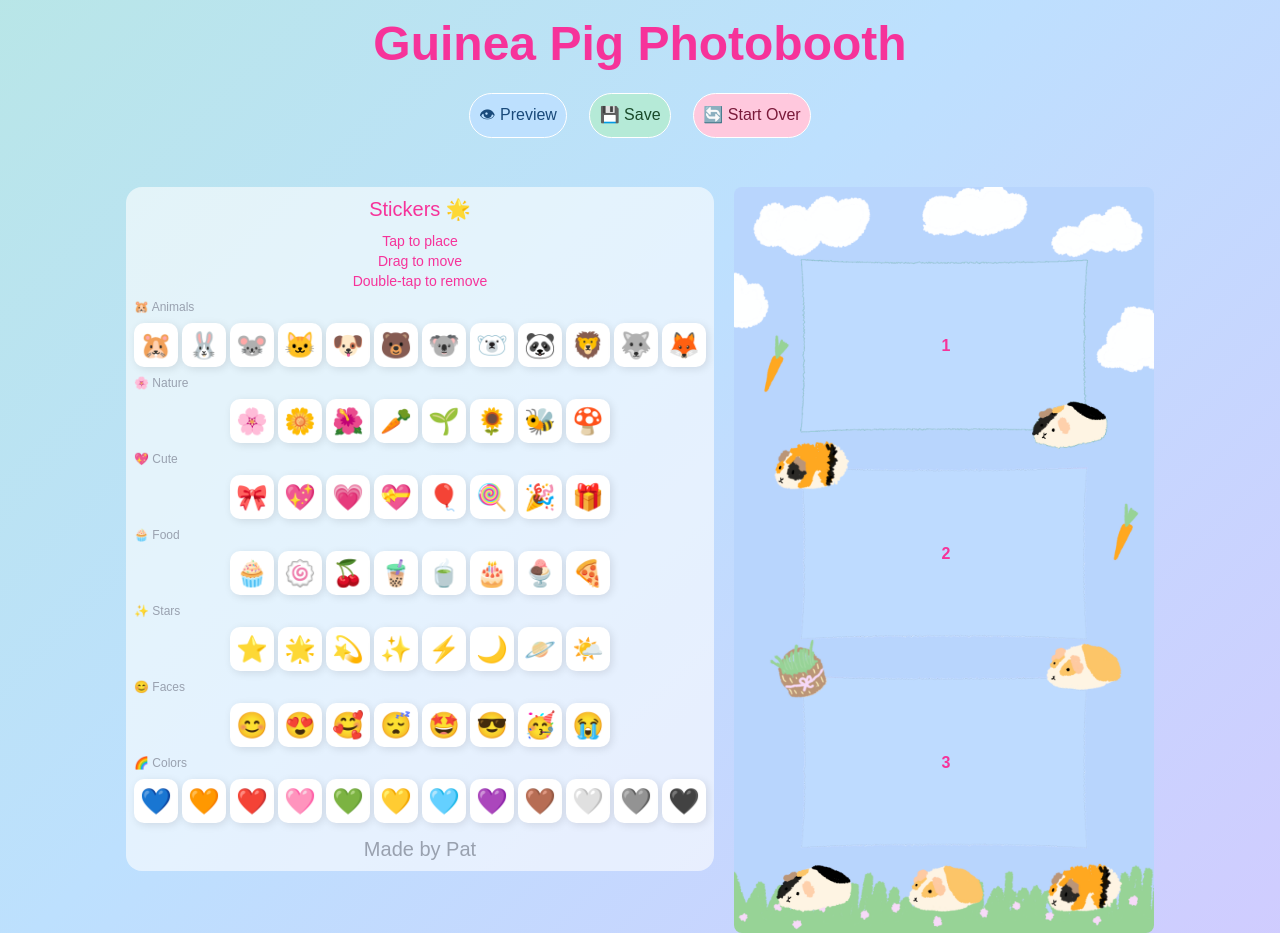
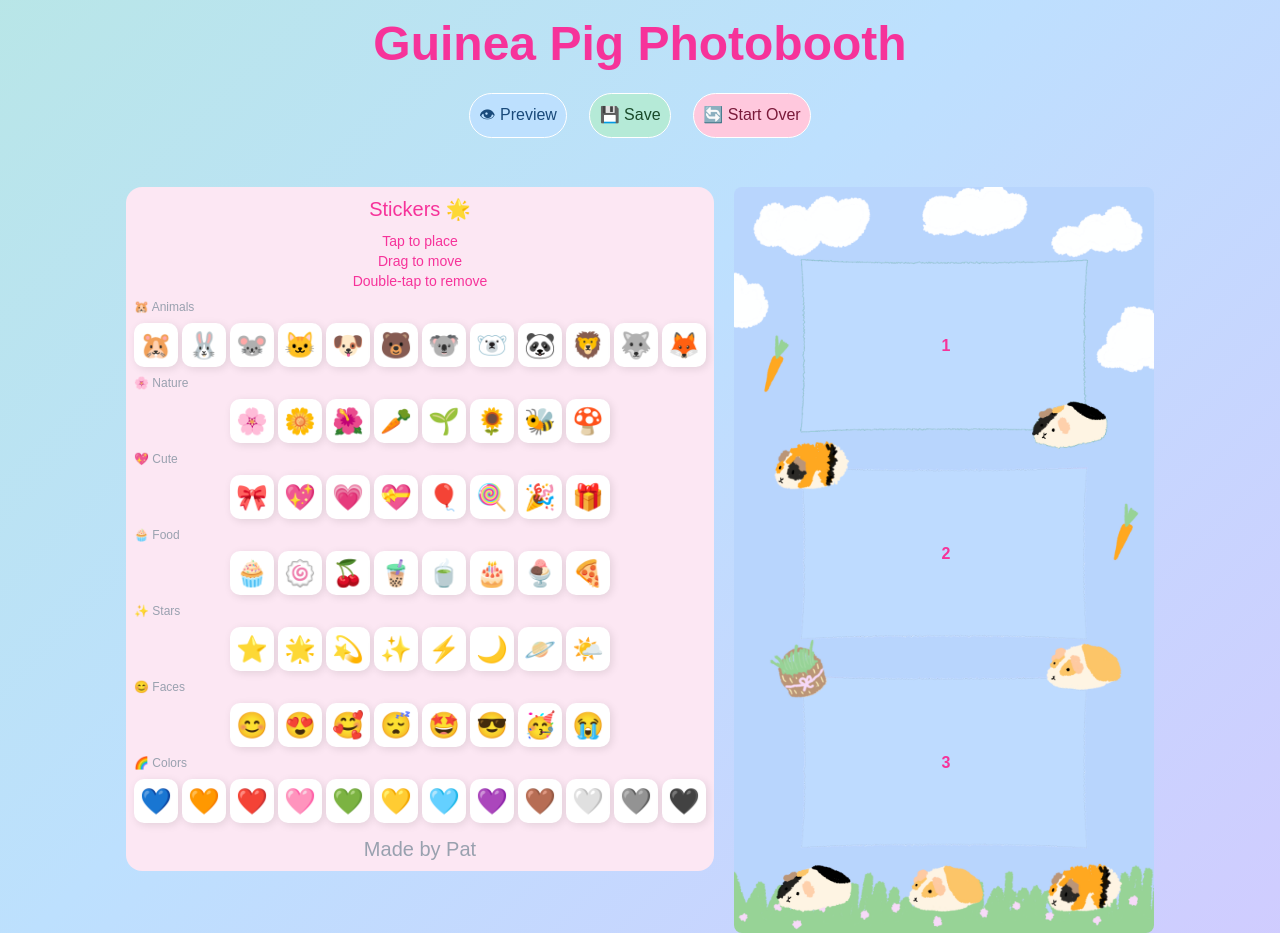
Before and after one commit to patchatul/guineapig_photobooth, a Next.js app: page /decorate in a window 1280 px wide. Built offline with nearby package versions, Linux system fonts and the light colour scheme; a web font is replaced by a local one.

Commit message:
v2 fix scrollbar,update readme

```diff
--- a/app/decorate/page.tsx
+++ b/app/decorate/page.tsx
@@ -393,7 +393,7 @@ export default function DecoratePage() {
       {/* Two-column layout: stickers sidebar and interactive strip */}
       <div className="flex flex-row gap-5 w-full min-h-0 items-start justify-center">
         {/* Sticker sidebar */}
-        <div className="w-56 xl:w-auto shrink-0 h-full rounded-2xl p-2 flex flex-col gap-2 bg-white/60 overflow-y-auto">
+        <div className="w-56 xl:w-auto shrink-0 h-full rounded-2xl p-2 flex flex-col gap-2 bg-pink-100 overflow-y-auto">
           <h2 className="text-xl text-center text-pink-500">Stickers 🌟</h2>
           <p className=" text-pink-500 text-sm text-center">
             Tap to place
--- a/app/globals.css
+++ b/app/globals.css
@@ -1,4 +1,23 @@
 @import "tailwindcss";
+* {
+  scrollbar-width: thin;
+  scrollbar-color: #ffc8dd #fef9c3;
+}
+
+/* Webkit (Older Chrome/Safari/Edge) */
+*::-webkit-scrollbar {
+  width: 8px;
+}
+
+*::-webkit-scrollbar-track {
+  background: #fef9c3;
+}
+
+*::-webkit-scrollbar-thumb {
+  background-color: #ffc8dd;
+  border-radius: 20px;
+  border: 3px solid #fef9c3; /* Adds spacing around thumb */
+}
 
 body {
   background: linear-gradient(
```
Also changed, not shown: Screenshot 2026-05-21 022026.png (added), 1 other file (tests, documents, lock files or other folders).
